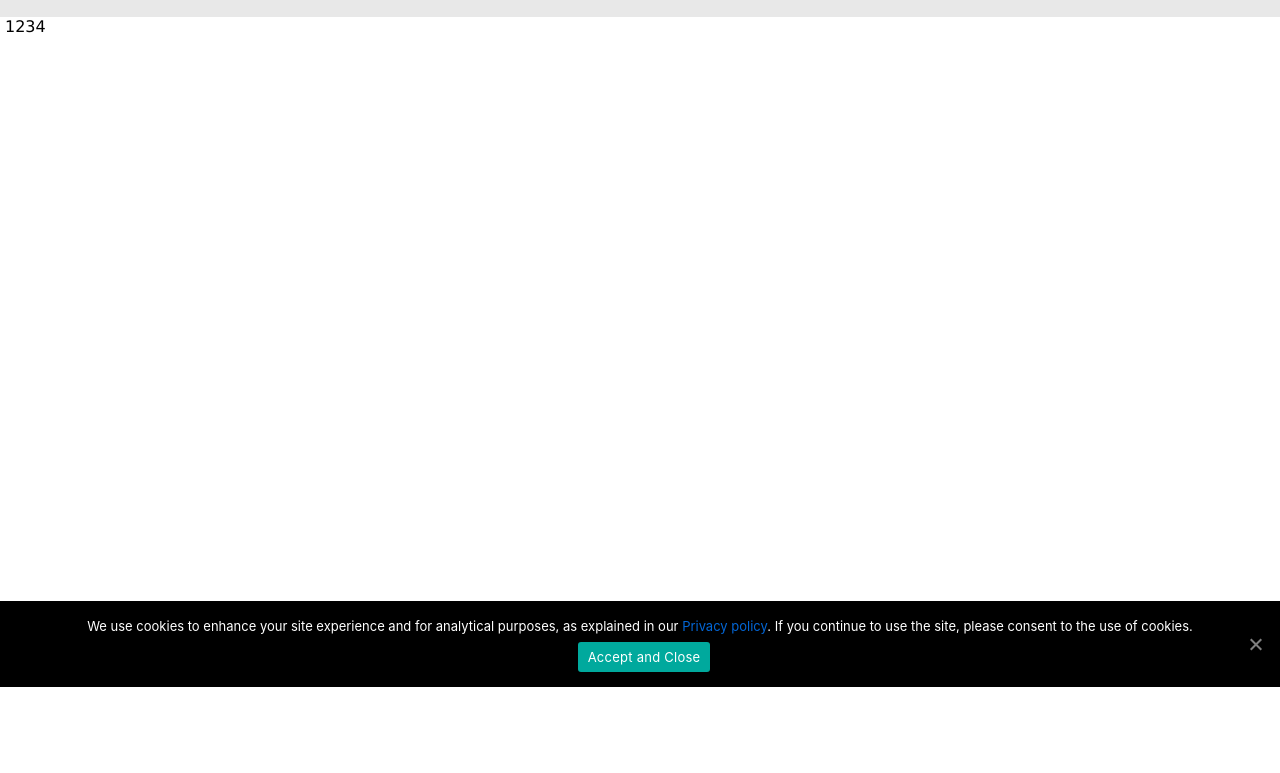
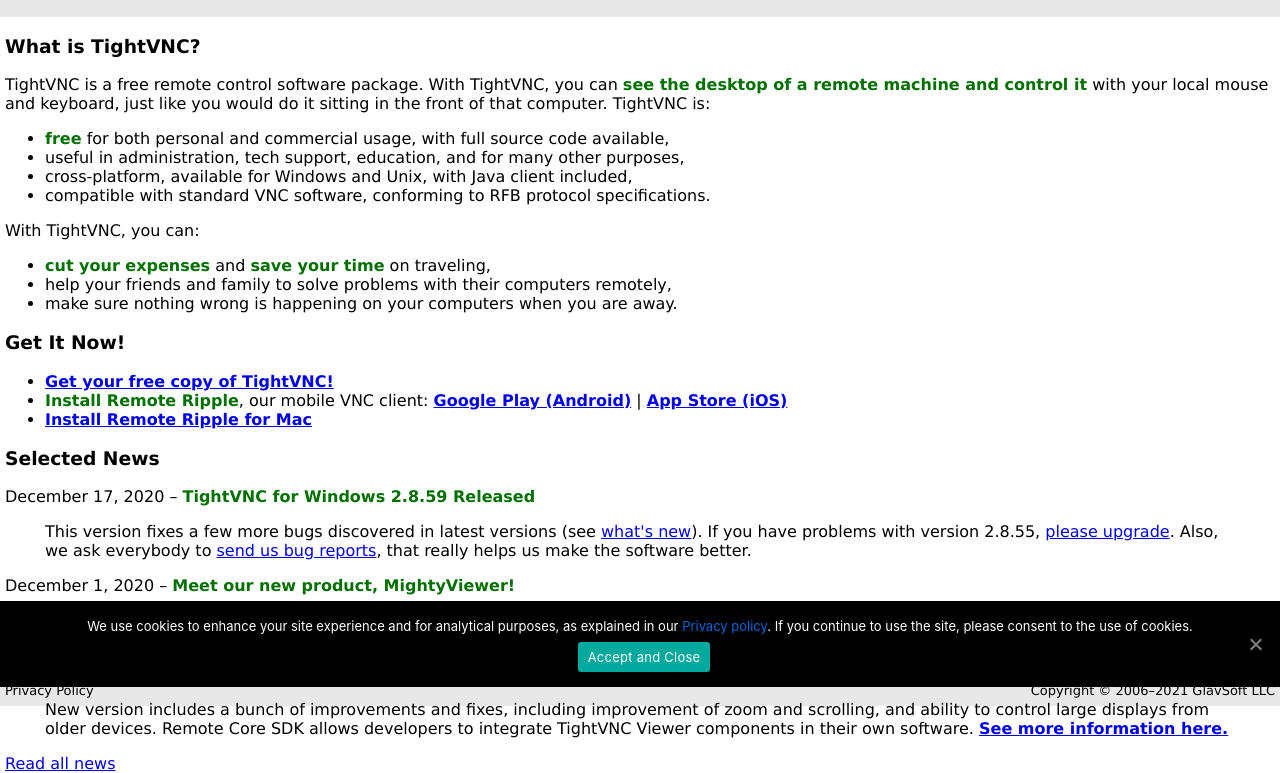
Before and after one commit to glavsoft/tvnc, a plain HTML site: page index.html in a window 1280 px wide. Shown: the part 113-886 px from the top of the page. Before the commit the page ends 800 px from the top, so only its background shows below. Drawn offline with Linux system fonts and the light colour scheme.

Commit message:
added main block for homepage

```diff
--- a/index.html
+++ b/index.html
@@ -70,7 +70,62 @@
 <main class="main">
     <div class="container">
         <div class="main__inner">
-            1234
+            <h3>What is TightVNC?</h3>
+            <p>
+                TightVNC is a free remote control software package. With TightVNC, you can
+                <font color="#007000"><b>see the desktop of a remote machine and control it</b></font> with your local mouse and keyboard,
+                just like you would do it sitting in the front of that computer. TightVNC is:
+            </p>
+            <ul class="mgnul">
+                <li><font color="#007000"><b>free</b></font> for both personal and commercial usage, with full source code available,</li>
+                <li>useful in administration, tech support, education, and for many other purposes,</li>
+                <li>cross-platform, available for Windows and Unix, with Java client included,</li>
+                <li>compatible with standard VNC software, conforming to RFB protocol specifications.</li>
+            </ul>
+            <p>
+                With TightVNC, you can:
+            </p>
+            <ul class="mgnul">
+                <li><font color="#007000"><b>cut your expenses</b></font> and <font color="#007000"><b>save your time</b></font> on traveling,</li>
+                <li>help your friends and family to solve problems with their computers remotely,</li>
+                <li>make sure nothing wrong is happening on your computers when you are away.</li>
+            </ul>
+            <h3>Get It Now!</h3>
+            <ul class="mgnul">
+                <li><a href="download.php"><b>Get your free copy of TightVNC!</b></a></li>
+                <li><font color="#007000"><b>Install Remote Ripple</b></font>, our mobile VNC client:
+                    <a target="_blank" href="https://play.google.com/store/apps/details?id=com.glavsoft.rrviewerpro&amp;referrer=utm_source%3Dtightvnccom%26utm_medium%3Dlink%26utm_content%3Dmaindl-link%26utm_campaign%3Drrviewer" onclick="javascript: pageTracker._trackPageview('/store/gplay/rrviewer/maindl-link');"><b>Google Play (Android)</b></a> |
+                    <a target="_blank" href="https://apps.apple.com/app/remote-ripple/id1071186450" onclick="javascript: pageTracker._trackPageview('/store/iosapps/rrviewer/maindl-link');"><b>App Store (iOS)</b></a></li>
+                <li><a target="_blank" href="https://apps.apple.com/app/remote-ripple/id1253403918" onclick="javascript: pageTracker._trackPageview('/store/macapps/rrviewer/maindl-link');"><b>Install Remote Ripple for Mac</b></a></li>
+            </ul>
+            <h3>Selected News</h3>
+            <p>
+                December 17, 2020 – <font color="#007000"><b>TightVNC for Windows 2.8.59 Released</b></font>
+            </p>
+            <blockquote>
+                This version fixes a few more bugs discovered in latest versions (see <a href="whatsnew.php">what's new</a>). If you have problems with version 2.8.55, <a href="download.php">please upgrade</a>. Also, we ask everybody to <a href="bugs.php">send
+                us bug reports</a>, that really helps us make the software better.
+            </blockquote>
+            <p>
+                December 1, 2020 – <font color="#007000"><b>Meet our new product, MightyViewer!</b></font>
+            </p>
+            <blockquote>
+                <a target="_blank" href="https://mightyviewer.com/" onclick="javascript: pageTracker._trackPageview('/sites/mightyviewer/homenews-link-1');"><b>MightyViewer</b></a>
+                is an application for Windows that shows many live remote desktops simultaneously.
+                It's like a video monitoring panel but for remote computers instead of cameras.
+                Please <a target="_blank" href="https://mightyviewer.com/" onclick="javascript: pageTracker._trackPageview('/sites/mightyviewer/homenews-link-2');">visit the MightyViewer Web site</a>.
+            </blockquote>
+            <p>
+                April 19, 2020 – <font color="#007000"><b>Remote Core SDK 2020.1.1 for iOS, iPadOS and macOS Released</b></font>
+            </p>
+            <blockquote>
+                New version includes a bunch of improvements and fixes, including improvement of zoom and
+                scrolling, and ability to control large displays from older devices. Remote Core SDK allows
+                developers to integrate TightVNC Viewer components in their own software. <a href="https://www.tightvnc.com/licensing.php"><b>See more information here.</b></a>
+            </blockquote>
+            <p>
+                <a href="news.php">Read all news</a>
+            </p>
         </div>
     </div>
 </main>
--- a/scss/style.scss
+++ b/scss/style.scss
@@ -87,7 +87,8 @@
     background-color: #ffffff;
     &__inner {
         height: calc(100vh - 160px);
-        display: flex;
+        //display: flex;
+        //flex-direction: column;
 
     }
 }
```
Also changed, not shown: css/style.css.
